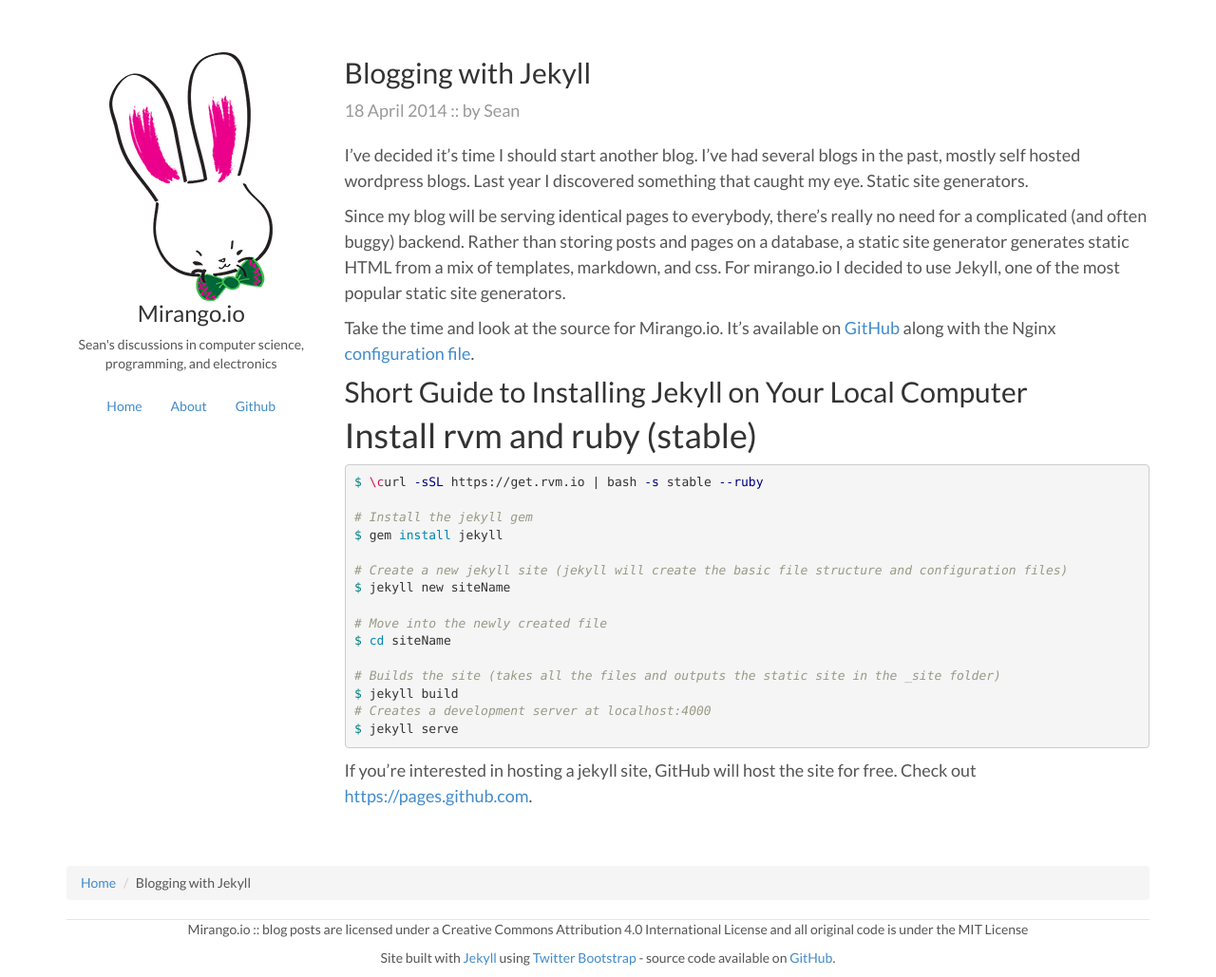
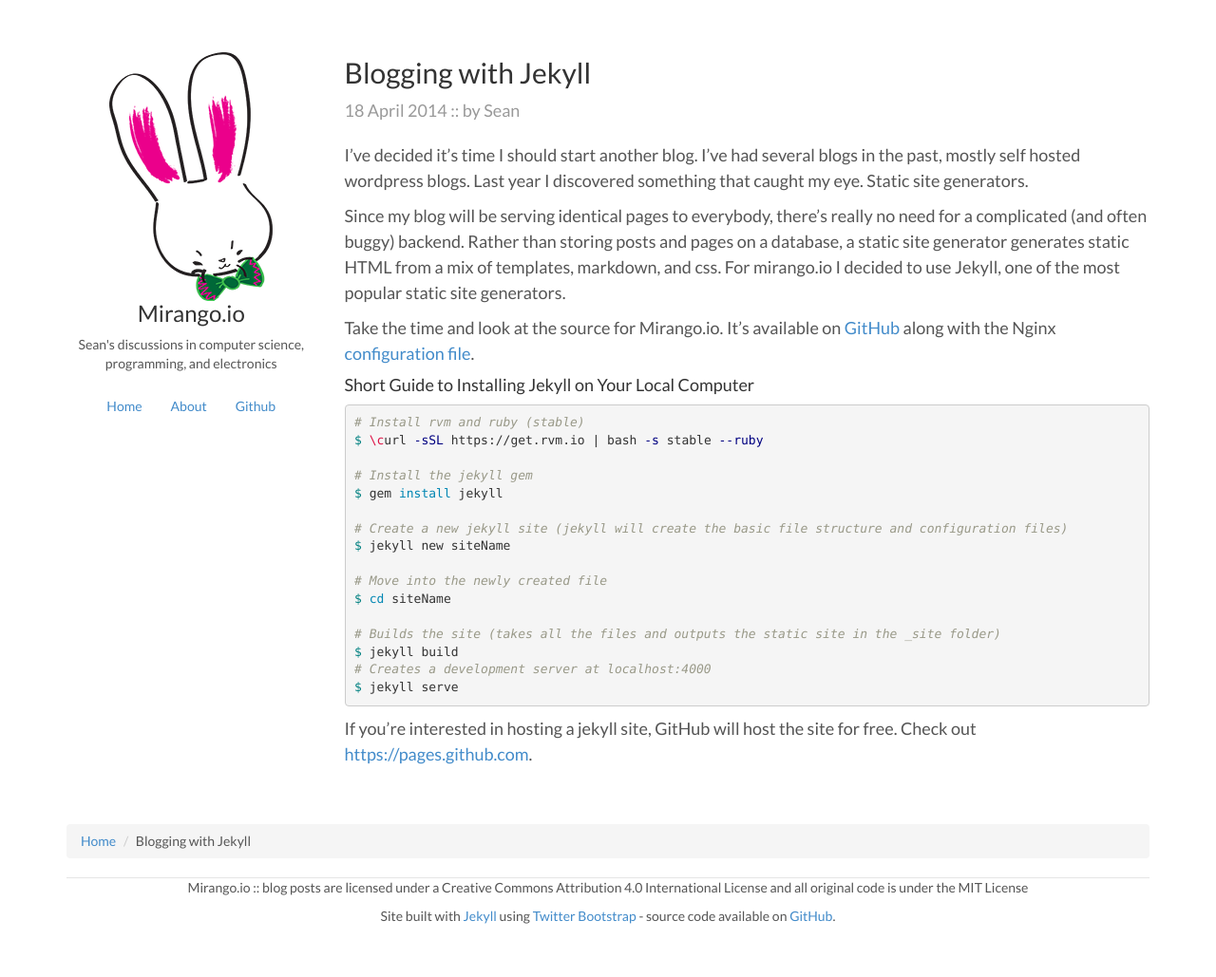
Before and after one commit to sdwalsh/mirango-2014, a Jekyll site: the page built from _posts/2014-04-18-blogging-with-jekyll.markdown, in a window 1280 px wide. Shown: the whole page at 95% size. Built offline with Jekyll 4.4.1, drawn with Linux system fonts in a browser that asks for light colours; nearby versions of some CDN libraries; Markdown is read by kramdown in place of the engine named in the settings; after the commit the page ends 985 px from its top, so only the background shows below that.

Commit message:
Fixed Codebox

```diff
--- a/_posts/2014-04-18-blogging-with-jekyll.markdown
+++ b/_posts/2014-04-18-blogging-with-jekyll.markdown
@@ -13,11 +13,11 @@ Since my blog will be serving identical pages to everybody, there's really no ne
 
 Take the time and look at the source for Mirango.io.  It's available on [GitHub][mirango] along with the Nginx [configuration file][nginx].
 
-Short Guide to Installing Jekyll on Your Local Computer
---------------------------------
 
+<h4>Short Guide to Installing Jekyll on Your Local Computer</h4>
+
+{% highlight bash %}
 # Install rvm and ruby (stable)
-{% highlight bash %}
 $ \curl -sSL https://get.rvm.io | bash -s stable --ruby
 
 # Install the jekyll gem
```
